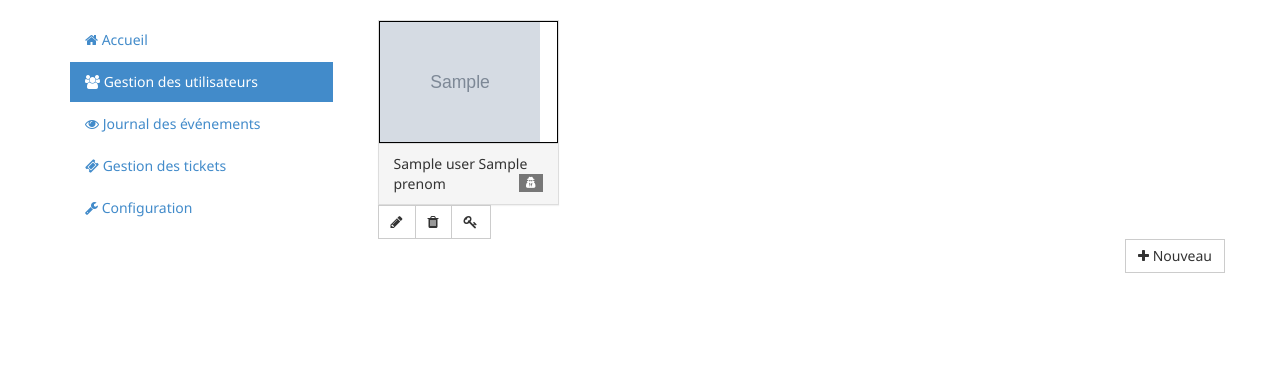
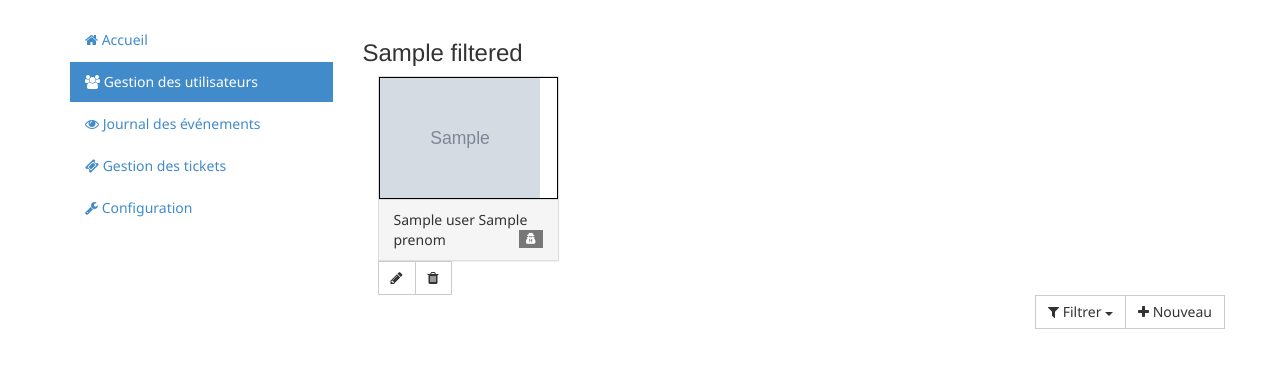
Before and after one commit to JulienRAVIA/Oxford, a PHP site: the page made by src/views/users.twig in a window 1280 px wide. Shown: the part 52-420 px from the top of the page. Run offline with PHP 8.4, Linux system fonts and the light colour scheme; the template is opened without the code that fills it: most values are stand-ins (such as "Sample title", 1, 10 or a date in 2020); grey boxes marked "Sample" are stand-in pictures; some libraries are stand-ins or nearby versions.

Commit message:
Ajout du filtrage d'utilisateurs par type (deleted, rssi, etc) :sparkles: + modifs mineures :art:

```diff
--- a/public/index.php
+++ b/public/index.php
@@ -11,6 +11,7 @@
 /** Page d'accueils des différentes sections */
 $router->map('GET','/users', 'App\\UsersController@index', 'users');
 $router->map('GET','/users/', 'App\\UsersController@index', 'users.list');
+
 $router->map('GET','/events/', 'App\\EventsController@index', 'events');
 $router->map('GET','/events', 'App\\EventsController@index', 'events.list');
 
@@ -27,6 +28,8 @@
 
 // suppression d'un utilisateur
 $router->map('GET','/user/[i:id]/delete', 'App\\UsersController@deleteUser', 'user.delete');
+// restauration d'un utilisateur
+$router->map('GET','/user/[i:id]/restore', 'App\\UsersController@restoreUser', 'user.restore');
 // révocation d'un utilisateur
 $router->map('GET','/user/[i:id]/revoke', 'App\\UsersController@revokeUser', 'user.revoke');
 // autorisation d'un utilisateur
@@ -36,7 +39,8 @@
 $router->map('GET','/users/new', 'App\\UsersController@showNewUserForm', 'users.add.show');
 $router->map('POST','/users/new', 'App\\UsersController@createUser', 'users.add.create');
 
-
+//filtrage des utilisateurs par catégorie
+$router->map('GET','/users/[a:type]', 'App\\UsersController@filterByType', 'users.filter');
 
 $match = $router->match();
 
--- a/src/views/users.twig
+++ b/src/views/users.twig
@@ -15,28 +15,38 @@
 			</ul>
 		</div>
 		<div class="col-md-9">
+		{% if filtered %}
+			<h3>{{ filtered }}</h3>
+		{% endif %}
 		{% for user in users %}
 			<div class="col-md-3 user">
 				<div class="panel panel-default">
 					<div class="panel-body">
-						<a href="user/{{user.id}}"><img src="{{ component.url('/photos/'~ user.photo) }}" alt="" width="160"></a>
+						<a href="{{ component.url('/user/'~ user.id) }}"><img src="{{ component.url('/photos/'~ user.photo) }}" alt="" width="160"></a>
 					</div>
 					<div class="panel-footer">
 						{{ user.nom }} {{ user.prenom }} <span class="badge pull-right"><i class="fa fa-user-secret"></i></span>
 					</div>
 				</div>
 				<div class="btn-group">
-				  	<a href="user/{{user.id}}" title="Editer l'utilisateur" class="btn btn-default"><i class="fa fa-pencil"></i></a>
-				  	<a href="user/{{user.id}}/delete" title="Supprimer l'utilisateur" class="btn btn-default"><i class="fa fa-trash"></i></a>
+				  	<a href="{{ component.url('/user/'~ user.id) }}" title="Editer l'utilisateur" class="btn btn-default"><i class="fa fa-pencil"></i></a>
+				  	{% if user.status is null %}
+				  		<a href="{{ component.url('/user/'~ user.id ~'/restore') }}" title="Restaurer l'utilisateur" class="btn btn-default"><i class="fa fa-plus"></i></a>
+				  	{% else %}
+				  		<a href="{{ component.url('/user/'~ user.id ~'/delete') }}" title="Supprimer l'utilisateur" class="btn btn-default"><i class="fa fa-trash"></i></a>
+				  	{% endif %}
+
 				  	{% if user.status == 1 %}
-				  		<a href="user/{{user.id}}/revoke" title="Révoquer l'accès" class="btn btn-default"><i class="fa fa-ban"></i></a>
-					{% else %}
-				  		<a href="user/{{user.id}}/autorize" title="Réattribuer l'accès" class="btn btn-default"><i class="fa fa-key"></i></a>
+				  		<a href="{{ component.url('/user/'~ user.id ~'/revoke') }}" title="Révoquer l'accès" class="btn btn-default"><i class="fa fa-ban"></i></a>
+					{% elseif user.status == 0 %}
+				  		<a href="{{ component.url('/user/'~ user.id ~'/autorize') }}" title="Réattribuer l'accès" class="btn btn-default"><i class="fa fa-key"></i></a>
 				  	{% endif %}
+
+
 				</div>
 		   </div>
 		{% else %}
-			{{ component.well("Il n'y a pas d'utilisateurs enregistrés", 'sm', 'col-md-10 col-md-offset-1') }}
+			{{ component.well("Il n'y a pas d'" ~ filtered|lower|default('utilisateurs enregistrés dans la base de données.'), 'sm', 'col-md-10 col-md-offset-1') }}
 		{% endfor %}
 		</div>
 		{# <div class="col-md-1 col-tile">
@@ -46,7 +56,26 @@
 		</div> #}
 
 		<div class="btn-group pull-right">
-		  <a href="users/new" title="Nouvel utilisateur" class="btn btn-default"><i class="fa fa-plus"></i> Nouveau</a>
+			<div class="btn-group" role="group">
+  			  <button type="button" class="btn btn-default dropdown-toggle" data-toggle="dropdown" aria-haspopup="true" aria-expanded="false">
+  			    <i class="fa fa-filter"></i> Filtrer
+  			    <span class="caret"></span>
+  			  </button>
+  			  <ul class="dropdown-menu">
+  			    {% if search is defined %}
+  			    	<li><a href="{{component.url('/users/') }}"><i class="fa fa-users"></i> Tous</a></li>
+  			    {% endif %}
+  			  	{% for type in types %}
+  			    	{% if type.filter != search %}
+  			    	<li><a href="{{component.url('/users/'~ type.filter) }}"><i class="fa fa-{{ type.icon }}"></i> {{ type.value }}</a></li>
+  			    	{% endif %}
+  			  	{% endfor %}
+  			    {% if search != 'deleted' %}
+  			    	<li><a href="{{component.url('/users/deleted') }}"><i class="fa fa-trash-o"></i> Supprimés</a></li>
+  			    {% endif %}
+  			  </ul>
+  			</div>
+		  	<a href="users/new" title="Nouvel utilisateur" class="btn btn-default"><i class="fa fa-plus"></i> Nouveau</a>
 		</div>
 	</div>
 {% endblock %}
```
Also changed, not shown: src/App/Database.php (+66 -0 lines), src/App/UsersController.php (+36 -4 lines).
